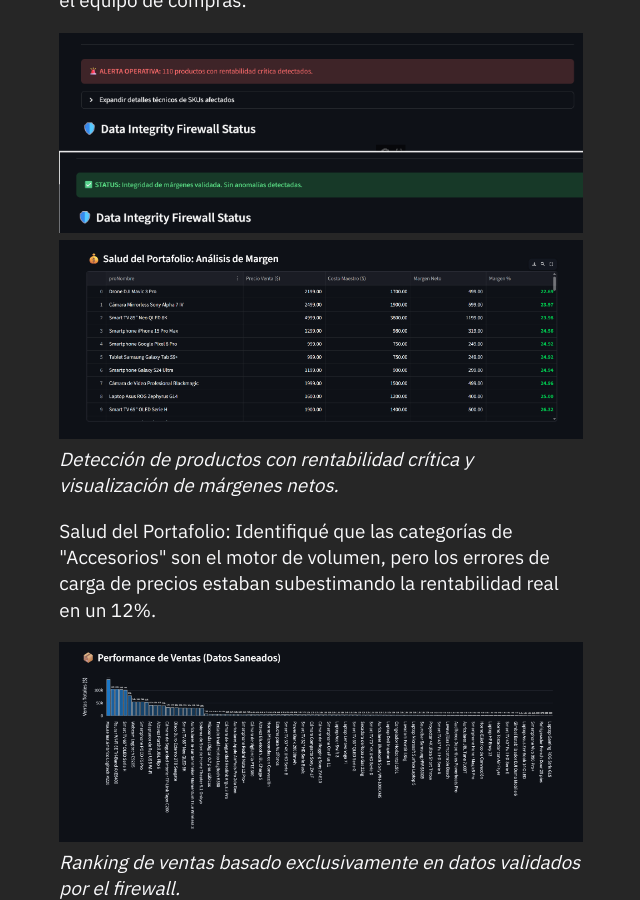
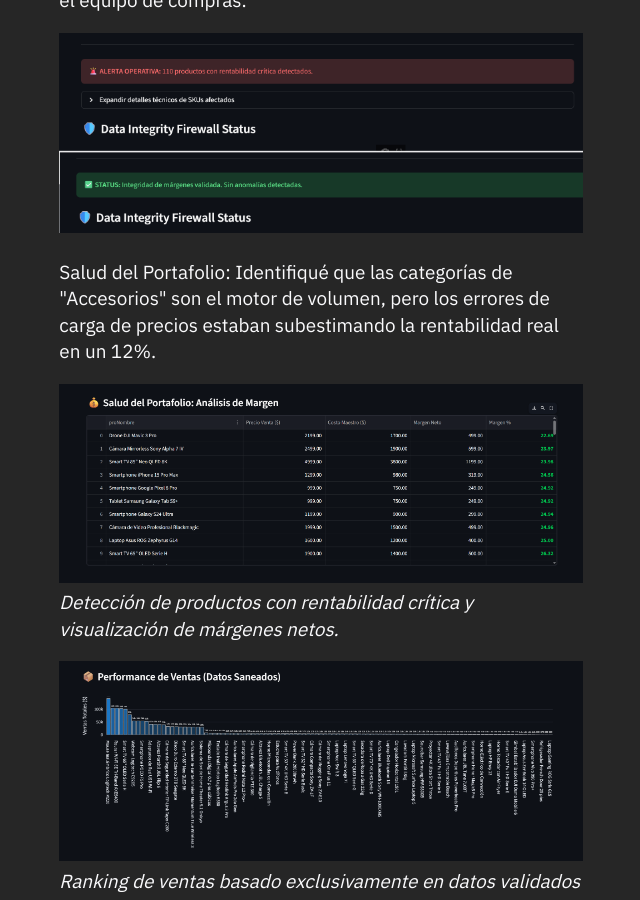
Before and after one commit to batistayureiba/batistayureiba.github.io, a Jekyll site: the page built from _notes/Public/data_integrity_firewall.md, in a window 1280 px wide and 900 px high, scrolled down 4823 px. Shown: the whole window, without its empty margins (319-959 px from the left). Built offline with Jekyll 4.4.1, drawn with Linux system fonts in a browser that asks for light colours; some of the changed text lies outside the part shown.

Commit message:
Revise data integrity pipeline with DuckDB integration
Updated the data integrity pipeline to include DuckDB for data ingestion and clarified the structure of the hybrid database. Added images and descriptions for better visualization of the pipeline and analytics.

```diff
--- a/_notes/Public/data_integrity_firewall.md
+++ b/_notes/Public/data_integrity_firewall.md
@@ -82,11 +85,12 @@ Alerta Operativa de Precios:
 He creado vistas en la nube que detectan desviaciones de margen. Si un producto cae por debajo del 10% de beneficio, el sistema lo marca en rojo para el equipo de compras.
 
 ![Alertas Operativas](/assets/img/projects/alertas.png)
-![Análisis de Margen](/assets/img/projects/analisis_margen.png)
-*Detección de productos con rentabilidad crítica y visualización de márgenes netos.*
 
 Salud del Portafolio:
 Identifiqué que las categorías de "Accesorios" son el motor de volumen, pero los errores de carga de precios estaban subestimando la rentabilidad real en un 12%.
+
+![Análisis de Margen](/assets/img/projects/analisis_margen.png)
+*Detección de productos con rentabilidad crítica y visualización de márgenes netos.*
 
 ![Performance de Ventas](/assets/img/projects/performance_ventas.png)
 *Ranking de ventas basado exclusivamente en datos validados por el firewall.*
```
Also changed, not shown: other parts of _notes/Public/data_integrity_firewall.md (+9 -6 lines).
